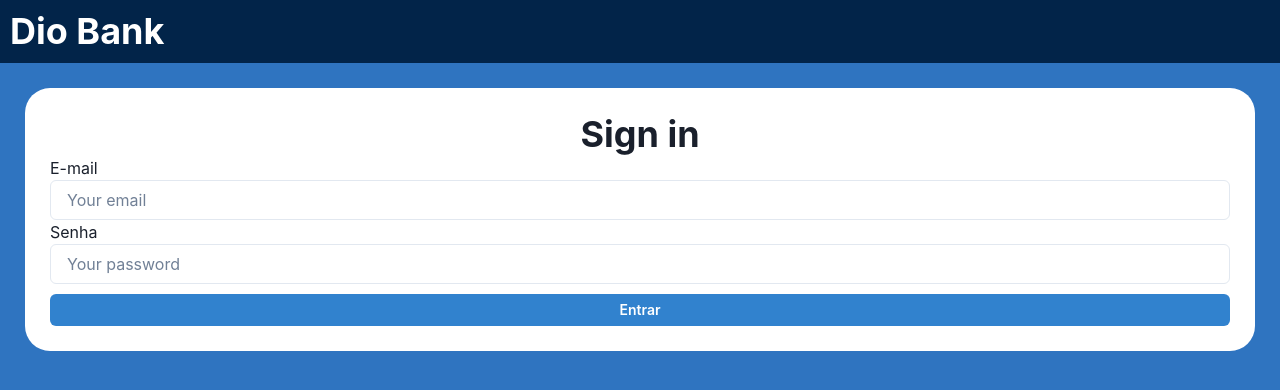
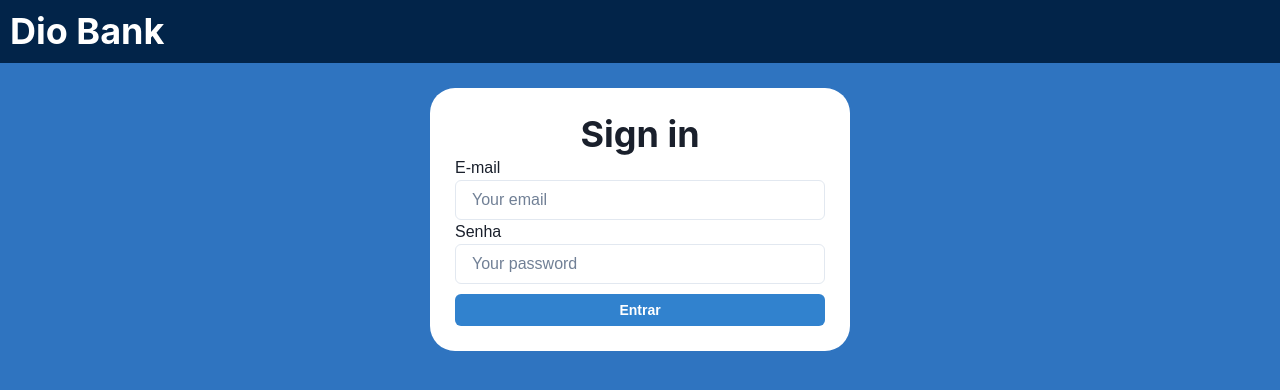
Before and after one commit to mateusesm/challenge02-dio, a React (Vite) app: page / in a window 1280 px wide. Shown: the top 390 px of the page. Built offline with nearby package versions, Linux system fonts and the light colour scheme.

Commit message:
some updates

```diff
--- a/package.json
+++ b/package.json
@@ -10,6 +10,7 @@
     "test": "jest"
   },
   "dependencies": {
+    "@chakra-ui/icons": "^2.0.17",
     "@chakra-ui/react": "^2.5.1",
     "@emotion/react": "^11.10.6",
     "@emotion/styled": "^11.10.6",
--- a/src/Pages/Home/index.tsx
+++ b/src/Pages/Home/index.tsx
@@ -1,6 +1,7 @@
 import { useState, useContext } from 'react'
 import { useNavigate } from 'react-router-dom'
 import { Input, Box, Center, Heading } from '@chakra-ui/react'
+import { EmailIcon, LockIcon } from '@chakra-ui/icons'
 
 import { AppContext } from '../../components/AppContext'
 import { FormButton } from "../../components/FormButton"
--- a/src/components/Card/index.tsx
+++ b/src/components/Card/index.tsx
@@ -1,9 +1,11 @@
-import { Box } from '@chakra-ui/react'
+import { Box, Flex } from '@chakra-ui/react'
 
 export const Card = ({ children }: any) => {
   return (
-    <Box backgroundColor='#fff' borderRadius='25px' padding='25px'>
-      {children}
-    </Box>
+    <Flex justifyContent='center'>
+      <Box maxWidth='420px' backgroundColor='#fff' borderRadius='25px' padding='25px'>
+        {children}
+      </Box>
+    </Flex>
   )
 }
--- a/src/components/Layout/index.tsx
+++ b/src/components/Layout/index.tsx
@@ -4,7 +4,7 @@ import { Header } from "../Header"
 
 export const Layout = ({ children }: any) => {
   return (
-    <Box minHeight='100vh' backgroundColor='#2F74C0'>
+    <Box fontFamily='arial, sans-serif' minHeight='100vh' backgroundColor='#2F74C0'>
       <Header />
       {children}
     </Box>
```
Also changed, not shown: 1 other file (tests, documents, lock files or other folders).
